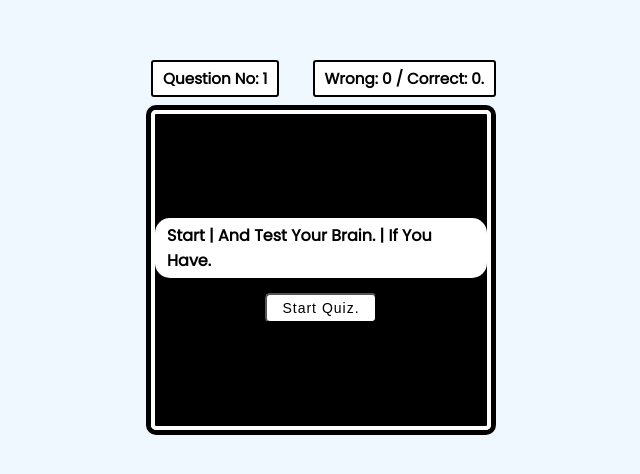
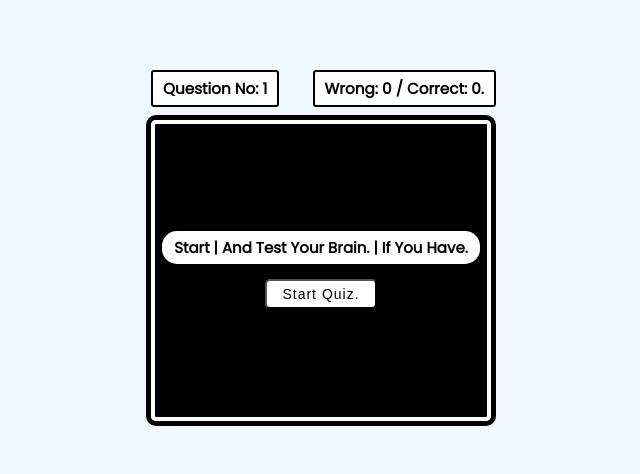
Before and after one commit to ZHost100/Quiz-App, a plain HTML site: page index.html in a window 1280 px wide. Shown: the part 130-604 px from the top of the page, without its empty margins (319-959 px from the left). Drawn offline with Linux system fonts and the light colour scheme; a web font is replaced by a local one.

Commit message:
final changed.

```diff
--- a/css/styles.css
+++ b/css/styles.css
@@ -56,15 +56,7 @@ body {
     border-radius: 3px;
 }
 
-/* .win_end{
 
-}
-.win_end_active{
-    display: block;
-    background-color: black;
-    color: white;
-    border: 2px solid white;
-} */
 
 .intro {
     position: absolute;
@@ -114,7 +106,7 @@ body {
 
 .intro h3 {
     color: rgb(0 0 0);
-    font-size: 16px;
+    font-size: 15px;
     background: white;
     padding: 5px 12px;
     border-radius: 15px;
@@ -132,6 +124,7 @@ body {
 
 .questions {
     width: 100%;
+    font-size: 15px;
 
 }
 
@@ -150,10 +143,12 @@ body {
 .options {
     margin-right: 5px;
 }
-
+.row label{
+    font-size: 14px;
+}
 .btn {
     width: 100%;
-    padding: 5px;
+    padding: 10px;
     background: gray;
     color: white;
     border-radius: 5px;
--- a/javaScript/app.js
+++ b/javaScript/app.js
@@ -45,7 +45,7 @@ let Quiz_Que = [
         'correct': 'a'
     },
     {
-        'que': 'Quid-e-Azam\'s mother tougue\n was?',
+        'que': 'Quid-e-Azam\'s mother tougue was?',
         'a': 'Gujarati',
         'b': 'Hindi',
         'c': 'none of these',
@@ -204,10 +204,6 @@ const endQuiz = () => {
 const total_win_fn = () => {
     total_win.innerText = ` Wrong: ${wrong} / Correct: ${right}.`
 
-    // if (index==total) {
-    //     total_win.innerText = ` Total: ${total} / correct: ${right}.`
-
-    // }
 }
 
 resetQuiz.addEventListener("click", () => {
@@ -219,7 +215,6 @@ resetQuiz.addEventListener("click", () => {
     total = Quiz_Que.length;
 
 
-
     loadQuestions();
     end.classList.remove("end_active");
     total_win.innerText = ` Wrong: ${wrong} / Correct: ${right}.`
```
